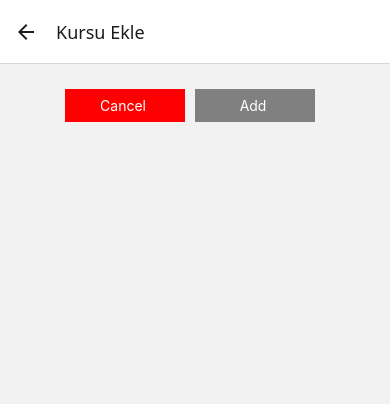
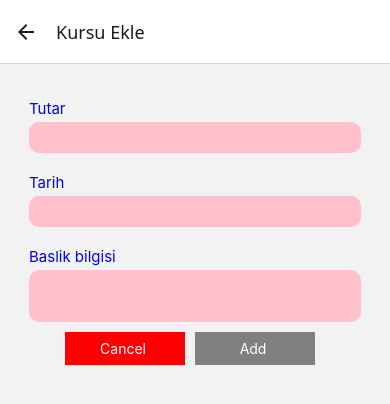
Before and after one commit to fudamuboy/Ogrenim-Icerim-App, a React Native app: screen /ManageCourse in a window 390 px wide. Shown: the top 404 px of the page. Built offline with nearby package versions, Linux system fonts and the light colour scheme.

Commit message:
updateoldu

```diff
--- /dev/null
+++ b/components/CourseForm.js
@@ -0,0 +1,32 @@
+import { StyleSheet, Text, View } from 'react-native'
+import React from 'react'
+import Input from './Input'
+
+export default function CourseForm() {
+
+    return (
+        <View>
+            <Input label="Tutar"
+                textInputConfig={{
+                    keyboardType: 'decimal-pad',
+                    onChangeText: () => { }
+                }} />
+            <Input label="Tarih"
+                textInputConfig={{
+                    placeHolder: 'YYYY-MM-DD',
+                    maxLength: 10,
+                    onChangeText: () => { }
+                }} />
+            <Input label="Baslik bilgisi"
+                textInputConfig={{
+                    multiline: true,
+                    onChangeText: () => { }
+                }} />
+        </View>
+
+    )
+}
+
+const styles = StyleSheet.create({})
+// CourseForm contient input qui possede ceux ci sont envoye ds ManageCourse
+// KeyboardType decimal fait de sorte que le clavier devient numerique
--- /dev/null
+++ b/components/Input.js
@@ -0,0 +1,40 @@
+import { StyleSheet, Text, TextInput, View } from 'react-native'
+import React from 'react'
+
+export default function Input({ label, textInputConfig }) {
+    const inputStyles = [styles.inputText] // op trop compris sonra bakcam
+    if (textInputConfig && textInputConfig.multiline) {
+        inputStyles.push(styles.inputMultiline)
+    }
+    return (
+        <View style={styles.inputContainer}>
+            <Text style={styles.label}>{label}</Text>
+            <TextInput style={styles.inputStyles} {...textInputConfig} />
+        </View>
+    )
+}
+
+const styles = StyleSheet.create({
+    inputContainer: {
+        marginHorizontal: 4,
+        marginVertical: 10,
+    },
+    label: {
+        fontSize: 15,
+        color: 'blue',
+        marginBottom: 4,
+    },
+    inputStyles: {
+        backgroundColor: 'pink',
+        padding: 5,
+        borderRadius: 10,
+        fontSize: 18,
+        paddingHorizontal: 5,
+    },
+    inputMultiline: {
+        minHeight: 100,
+        textAlignVertical: 'top',
+    },
+})
+
+// input declaree sera envoye ds CourseForm
--- a/screens/ManageCourses.js
+++ b/screens/ManageCourses.js
@@ -3,6 +3,7 @@ import React, { useLayoutEffect } from 'react'
 import EvilIcons from '@expo/vector-icons/EvilIcons';
 import { useContext } from 'react';
 import { CoursesContext } from '../store/coursesContext';
+import CourseForm from '../components/CourseForm';
 
 export default function ManageCourses({ route, navigation }) {
     const coursesContext = useContext(CoursesContext)
@@ -49,6 +50,7 @@ export default function ManageCourses({ route, navigation }) {
     }
     return (
         <View style={styles.container}>
+            <CourseForm />
             <View style={styles.btns}>
                 <Pressable onPress={CancelHandler}>
                     <View style={styles.cancel}>
@@ -61,6 +63,7 @@ export default function ManageCourses({ route, navigation }) {
                     </View>
                 </Pressable>
             </View>
+
             {isEditing && (
                 <View style={styles.deleteContainer}>
                     <EvilIcons name="trash" size={36} color="black" onPress={deleteCourse} />
```
